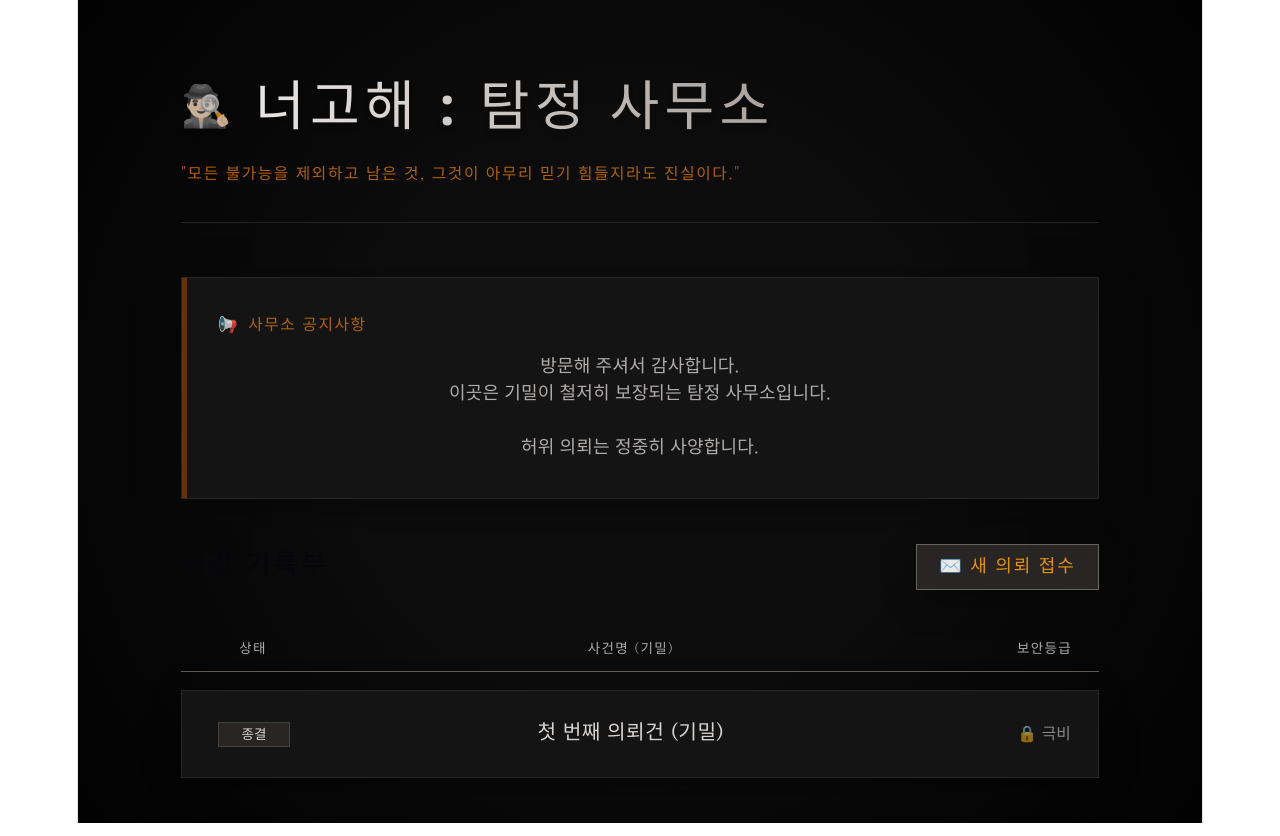
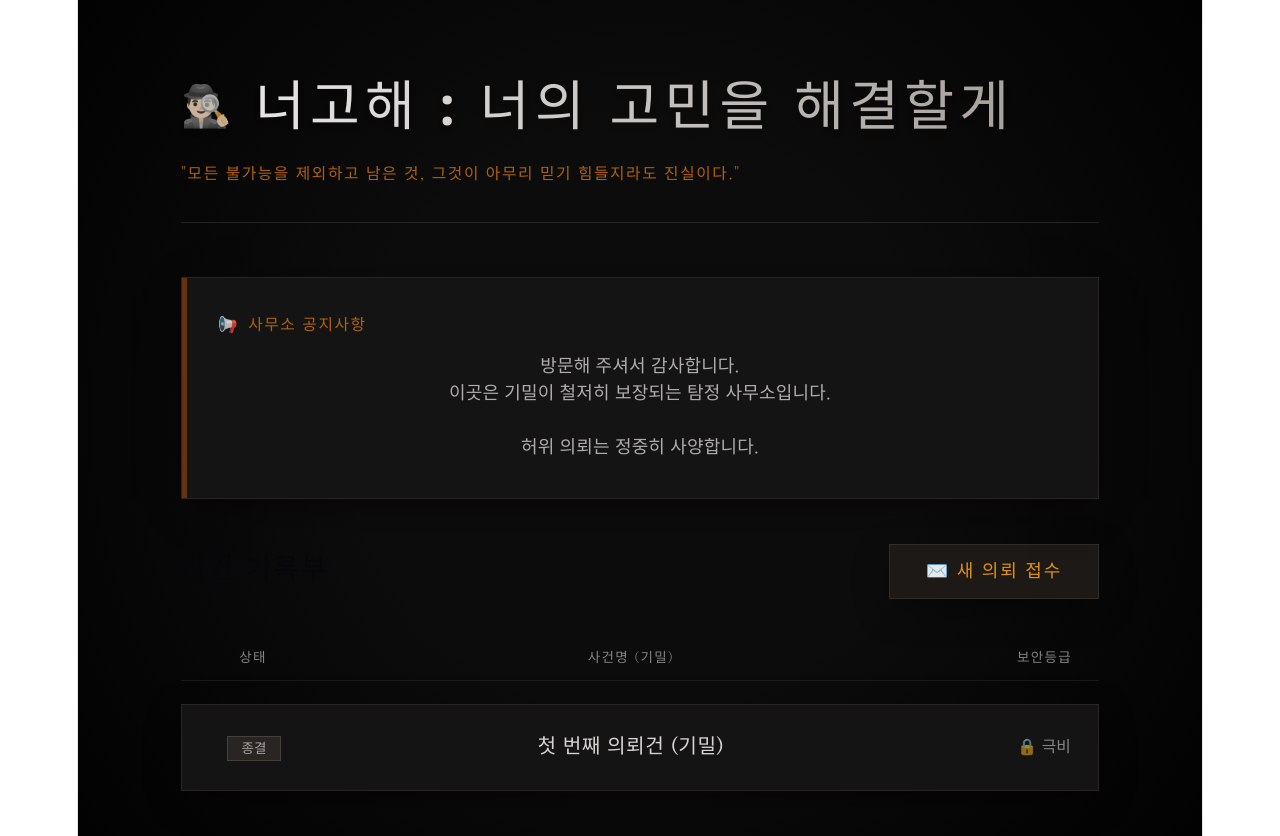
Before and after one commit to PAPALOOPY/vitejs-vite-yya1dhpw, a React (Vite) app: page / in a window 1280 px wide. Built offline with nearby package versions, Linux system fonts and the light colour scheme.

Commit message:
수정54

```diff
--- a/src/App.tsx
+++ b/src/App.tsx
@@ -2,7 +2,7 @@ import React, { useState, useEffect } from 'react';
 
 export default function App() {
   const [adminPassword, setAdminPassword] = useState(() => localStorage.getItem('adminPassword') || 'admin123');
-  const [siteTitle, setSiteTitle] = useState(() => localStorage.getItem('siteTitle') || '너고해 : 탐정 사무소');
+  const [siteTitle, setSiteTitle] = useState(() => localStorage.getItem('siteTitle') || '너고해 : 너의 고민을 해결할게');
   const [theme, setTheme] = useState(() => localStorage.getItem('theme') || 'dark');
   const [announcement, setAnnouncement] = useState(() => localStorage.getItem('announcement') || '방문해 주셔서 감사합니다.\n이곳은 기밀이 철저히 보장되는 탐정 사무소입니다.\n\n허위 의뢰는 정중히 사양합니다.');
 
@@ -177,14 +177,14 @@ export default function App() {
                 <h2 className="text-2xl font-bold tracking-widest uppercase">사건 기록부</h2>
                 <button
                   onClick={() => navigate('write')}
-                  className={`bg-stone-800 hover:bg-stone-800 text-amber-500/90 px-5 py-2 luxury-shadow transition-all border border-stone-400/50 tracking-widest whitespace-nowrap shrink-0`}
+                  className={`bg-stone-900 hover:bg-stone-800 text-amber-500/90 px-8 py-3 luxury-shadow transition-all border border-stone-700/50 tracking-widest whitespace-nowrap shrink-0`}
                 >
                   ✉️ 새 의뢰 접수
                 </button>
               </div>
 
               <div className="space-y-4">
-                <div className="flex px-6 py-3 opacity-80 text-xs tracking-widest border-b border-stone-500 mb-3 uppercase">
+                <div className="flex px-6 py-3 opacity-60 text-xs tracking-widest border-b border-stone-800 mb-5 uppercase">
                   <span className="w-20">상태</span>
                   <span className="flex-1">사건명 (기밀)</span>
                   <span className="w-24 text-right">보안등급</span>
@@ -199,7 +199,7 @@ export default function App() {
                   >
                     <span className="w-20">
                       {post.reply ?
-                        <span className="text-xs bg-stone-800 text-stone-300 px-5 py-1 border border-stone-700">종결</span> :
+                        <span className="text-xs bg-stone-800 text-stone-400 px-3 py-1 border border-stone-700">종결</span> :
                         <span className="text-xs bg-amber-900/20 text-amber-500/80 border border-amber-900/30 px-3 py-1">수사중</span>
                       }
                     </span>
```
